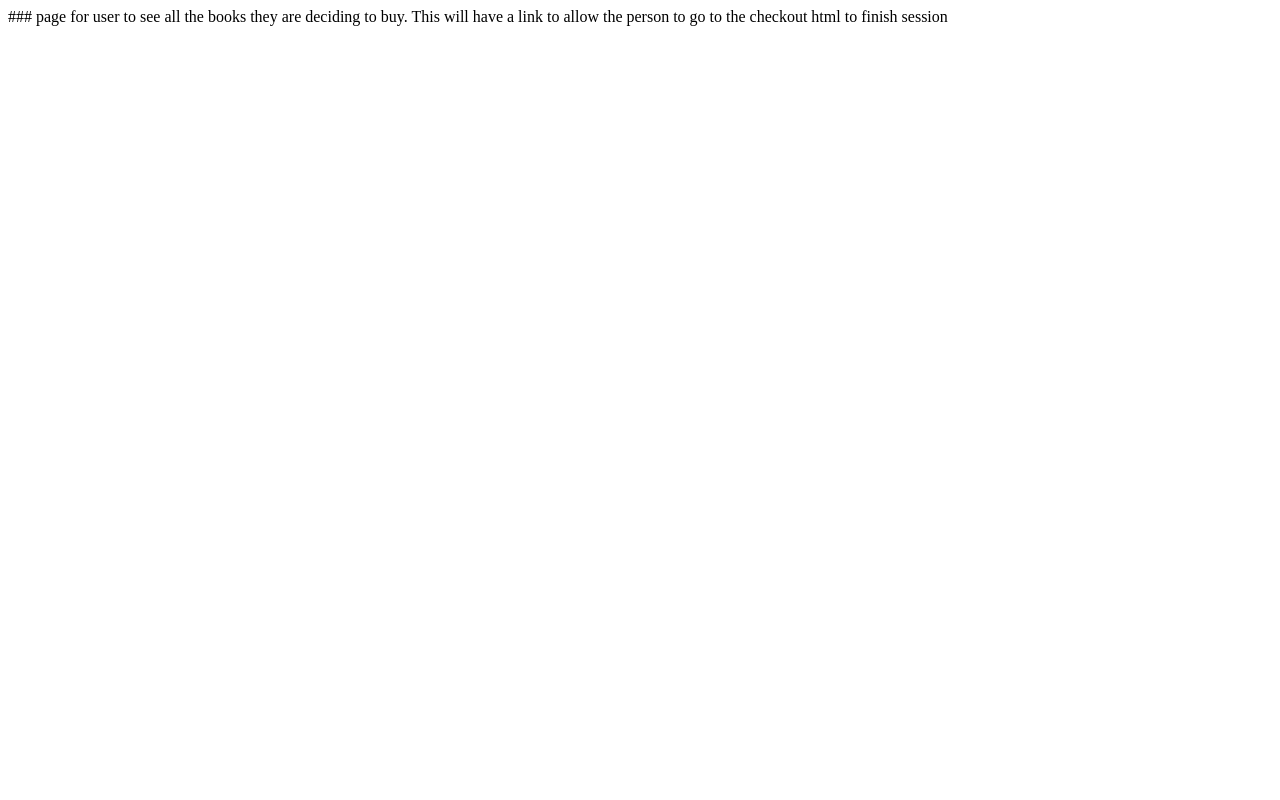
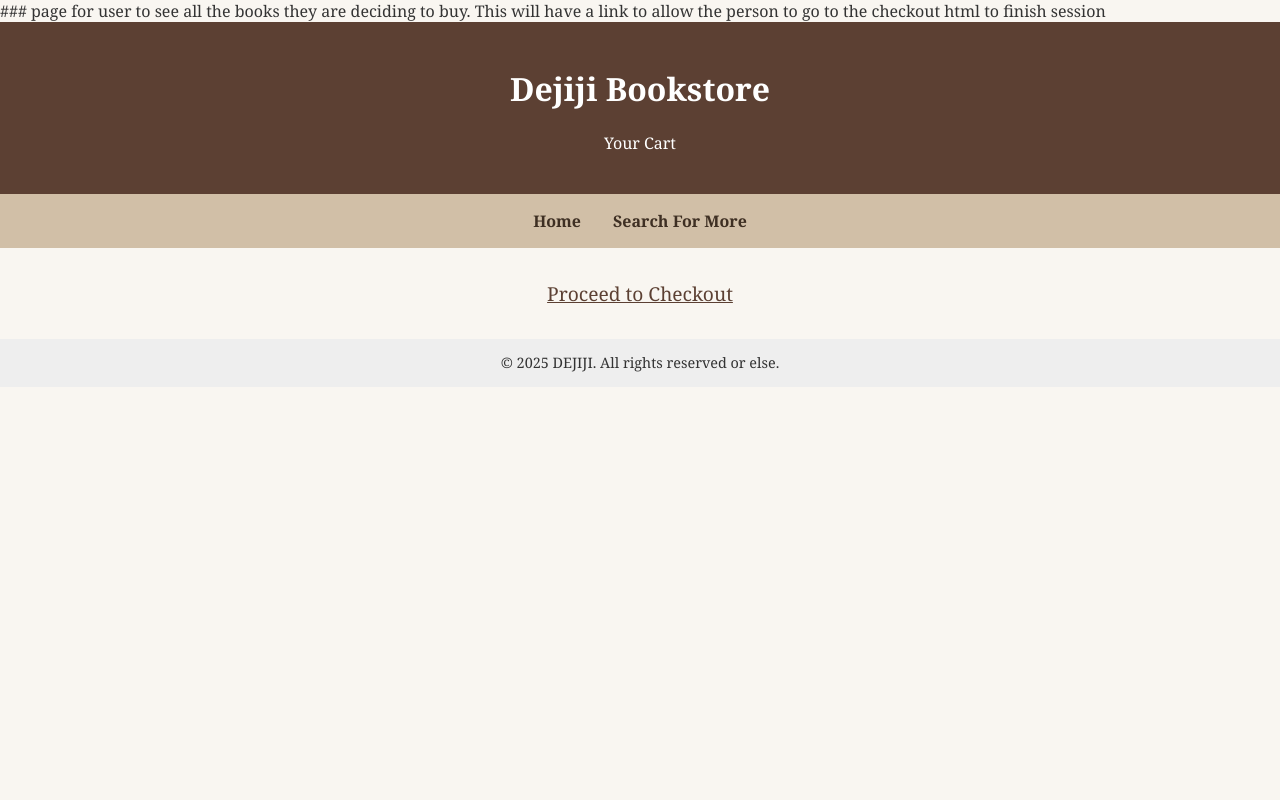
Before and after one commit to ib22c/cop4521-term-proj, a Flask app: template templates/cart.html in a window 1280 px wide. Run offline with Flask 3, Linux system fonts and the light colour scheme; the template is opened without the code that fills it, so the values that code supplies are empty.

Commit message:
cart.html rendering

```diff
--- a/templates/cart.html
+++ b/templates/cart.html
@@ -1 +1,83 @@
-### page for user to see all the books they are deciding to buy. This will have a link to allow the person to go to the checkout html to finish session
+### page for user to see all the books they are deciding to buy. This will have
+a link to allow the person to go to the checkout html to finish session
+
+<!DOCTYPE html>
+<html lang="en">
+  <head>
+    <meta charset="UTF-8" />
+    <title>Your Cart</title>
+    <style>
+      body {
+        font-family: Georgia, serif;
+        background-color: #f9f6f1;
+        color: #333;
+        margin: 0;
+        padding: 0;
+      }
+      header {
+        background-color: #5c4033;
+        color: white;
+        padding: 1.5em 0;
+        text-align: center;
+      }
+      nav {
+        background-color: #d1bfa7;
+        display: flex;
+        justify-content: center;
+        gap: 2em;
+        padding: 1em;
+      }
+      nav a {
+        text-decoration: none;
+        color: #3e2f23;
+        font-weight: bold;
+      }
+      nav a:hover {
+        text-decoration: underline;
+      }
+      main {
+        padding: 2em;
+        text-align: center;
+      }
+      .highlight {
+        font-size: 1.2em;
+        margin-top: 1em;
+        color: #5c4033;
+      }
+      footer {
+        text-align: center;
+        padding: 1em;
+        background-color: #eee;
+        font-size: 0.9em;
+      }
+    </style>
+  </head>
+  <body>
+    <header>
+      <h1>Dejiji Bookstore</h1>
+      <p>Your Cart</p>
+    </header>
+
+    <nav>
+      <a href="/">Home</a>
+      <a href="../templates/searchbooks.html">Search For More</a>
+    </nav>
+    <main>
+      <!-- something like this later when we set up the code -->
+      <!-- <h2>Your Selected Books</h2>
+      <ul>
+        {% for book in cart %}
+        <li>{{ book.title }} - ${{ book.price }}</li>
+        {% endfor %}
+      </ul>
+
+      <p class="highlight">Total: ${{ total_price }}</p> -->
+
+      <a href="..templates/checkout.html" class="highlight"
+        >Proceed to Checkout</a
+      >
+    </main>
+
+    <footer>&copy; 2025 DEJIJI. All rights reserved or else.</footer>
+  </body>
+</html>
--- a/templates/signup.html
+++ b/templates/signup.html
@@ -50,7 +50,7 @@ are in a session
   </style>
   <head>
     <meta charset="UTF-8" />
-    <title>Dejiji Bookstore - Sign Up</title>
+    <title>Sign Up</title>
   </head>
   <body>
     <header>
```
